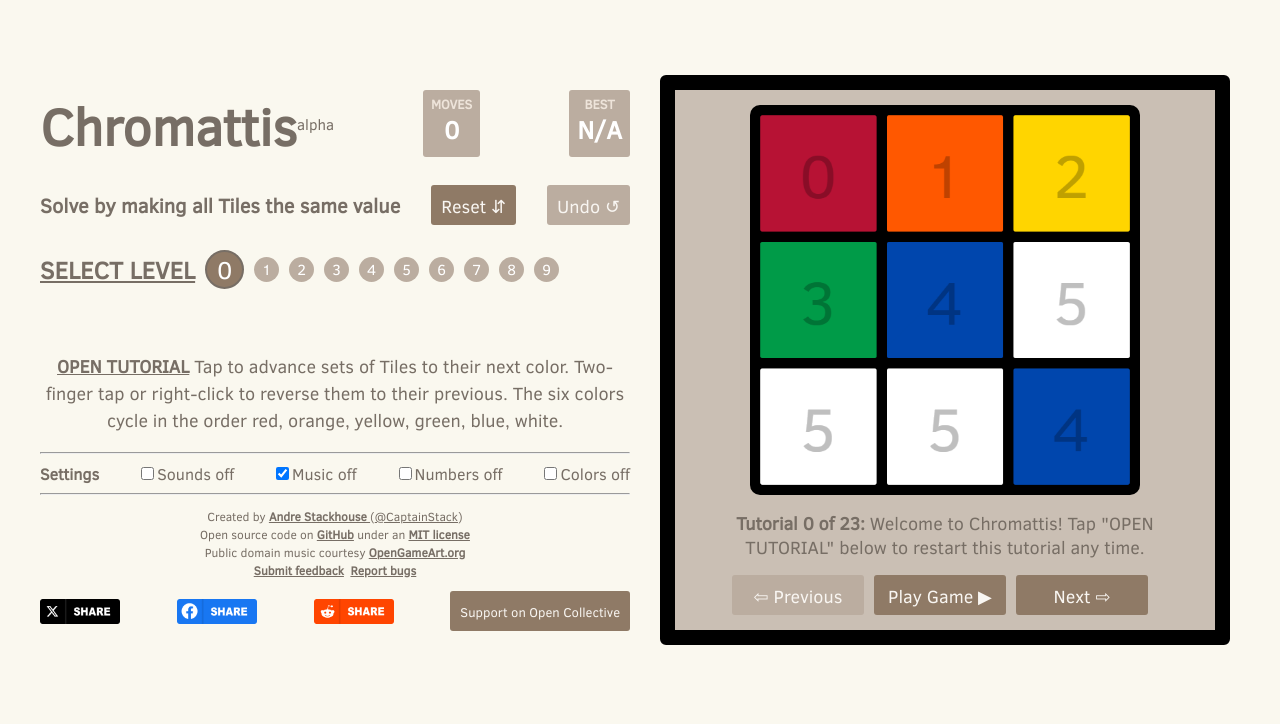
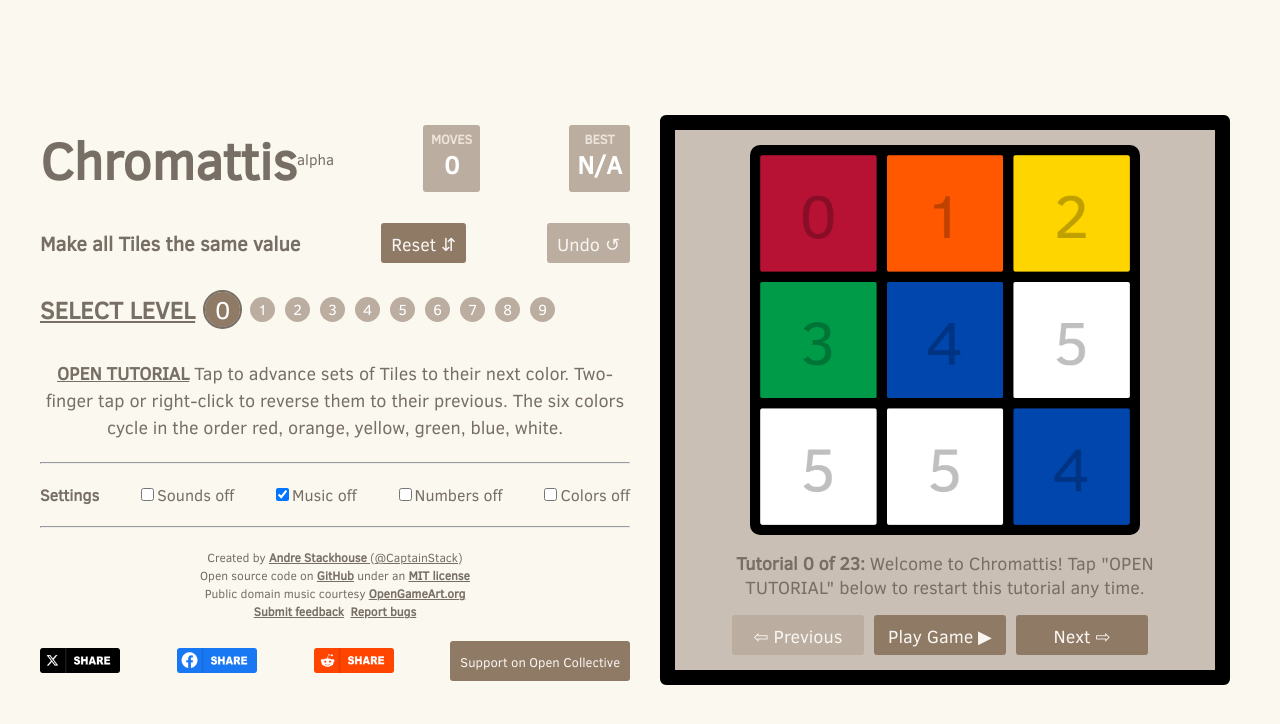
Before and after one commit to CaptainStack/chromattis, a React (Create React App) app: page / in a window 1280 px wide. Shown: the top 724 px of the page. Built offline with nearby package versions, Linux system fonts and the light colour scheme.

Commit message:
Move install button, remove default margins, remove veritical-container

```diff
--- a/src/components/App.jsx
+++ b/src/components/App.jsx
@@ -194,7 +194,6 @@ export const App = ({state}) => {
   // This is the root of the React application
   return(
     <div className="App" onContextMenu={event => event.preventDefault() } >
-      <div className='vertical-container'>
       <div className="main-container">
 
         <div className='first'>
@@ -208,13 +207,13 @@ export const App = ({state}) => {
               <h3>BEST</h3>
               <p>{current_level.best_score}</p>
             </div>
-              <span id="install" className='flat-button' hidden>Install ⇩</span>
           </div>
 
           <div className='row'>
-              <p><strong style={{fontSize:'20px'}}>Solve by making all Tiles the same value</strong></p>
+            <span><strong style={{fontSize:'20px'}}>Make all Tiles the same value</strong></span>
             <span id='reset_game' className='flat-button' onClick={newGameButtonClicked}>Reset ⇵</span>
             <span id="undo" className={`flat-button ${state.game.current_level().last_move ? null : 'locked'}`} onClick={undoButtonClicked}>Undo ↺</span>
+            <span id="install" className='flat-button' hidden>Install ⇩</span>
             <span id="show_board" className='flat-button' onClick={cliPrintBoard} hidden>Show Board</span>
           </div>
 
@@ -263,7 +262,6 @@ export const App = ({state}) => {
         </div>
       </div>
     </div>
-    </div>
   );
 }
 
--- a/src/styles/App.css
+++ b/src/styles/App.css
@@ -1,24 +1,30 @@
+* {
+  margin: 0;
+  padding: 0;
+}
 .App {
   text-align: center;
   display: flex;
   align-items: center;
   justify-content: space-around;
+  width: 100%;
+  min-width: 600px;
 }
-.vertical-container {
-  height: 90vh;
+.main-container {
+  font-size: large;
+  width: 570px;
+  gap: 12px;
+  padding: 12px;
   display: flex;
   flex-direction: column;
   justify-content: flex-start;
 }
 
-.main-container {
-  font-size: large;
-  width: 570px;
-  padding-left: 15px;
-  padding-right: 15px;
-  margin-left: auto;
-  margin-right: auto;
-  margin-bottom: 12px;
+.first, .third {
+  display: flex;
+  flex-direction: column;
+  gap: 12px;
+  justify-content: space-around;
 }
 
 #game-row {
@@ -42,7 +48,6 @@ div:focus {
 h1 {
   font-weight: bold;
   font-size: 52px;
-  margin: 15px 0 12px 0;
 }
 
 ul {
@@ -104,24 +109,23 @@ p {
   color: #eee4da;
 }
 
-.score-container * {
-  margin: 0;
-  padding: 0;
-}
-
 .row {
   display: flex;
   flex-direction: row;
   align-items: center;
   justify-content: space-between;
-  .social {
+  &.social {
     font-size: small;
   }
 }
+
 .Settings {
   font-size: medium;
   label, input {
     cursor: pointer;
+  }
+  input {
+    margin: 3px;
   }
 }
 @font-face {
@@ -138,13 +142,14 @@ p {
 }
 
 @media screen and (max-height: 910px) and (min-width: 1200px) and (orientation: landscape) {
+  .App {
+    height: 100vh;
+  }
   .main-container {
     min-width: 1200px;
     display: grid;
     grid-template-columns: 1fr 1fr;
     grid-gap: 20px;
-    margin: 0;
-    padding: 15px;
   }
   .vertical-container {
     justify-content: space-around;
--- a/src/styles/LevelNavBar.css
+++ b/src/styles/LevelNavBar.css
@@ -1,7 +1,6 @@
 .LevelNavBar {
   display: flex;
   align-items: center;
-  margin:12px 0 12px 0;
   .hide-in-nav {
     display:none;
   }
@@ -27,7 +26,7 @@
   height: 35px;
   line-height: 35px;
   font-size: 25px;
-  border: 2px solid #776e65;
+  outline: 2px solid #776e65;
 }
 
 .locked {
--- a/src/styles/LevelNavMenu.css
+++ b/src/styles/LevelNavMenu.css
@@ -16,7 +16,6 @@
     margin:13px;
   }
   .row {
-    h1 { margin: 0 }
     margin-left: 10px;
     margin-right: 10px;
   }
--- a/src/styles/VictoryModal.css
+++ b/src/styles/VictoryModal.css
@@ -6,7 +6,7 @@
   display: flex;
   flex-wrap: wrap;
   flex-direction: column;
-  justify-content: center;
+  justify-content: space-evenly;
   align-items: center;
   border-radius: 6px;
   position: absolute;
@@ -27,7 +27,6 @@
 }
 
 .VictoryModal > h1 {
-  margin: 0;
   font-size: 48px;
 }
 
```
Lines whose indentation alone changed are shown as unchanged.
